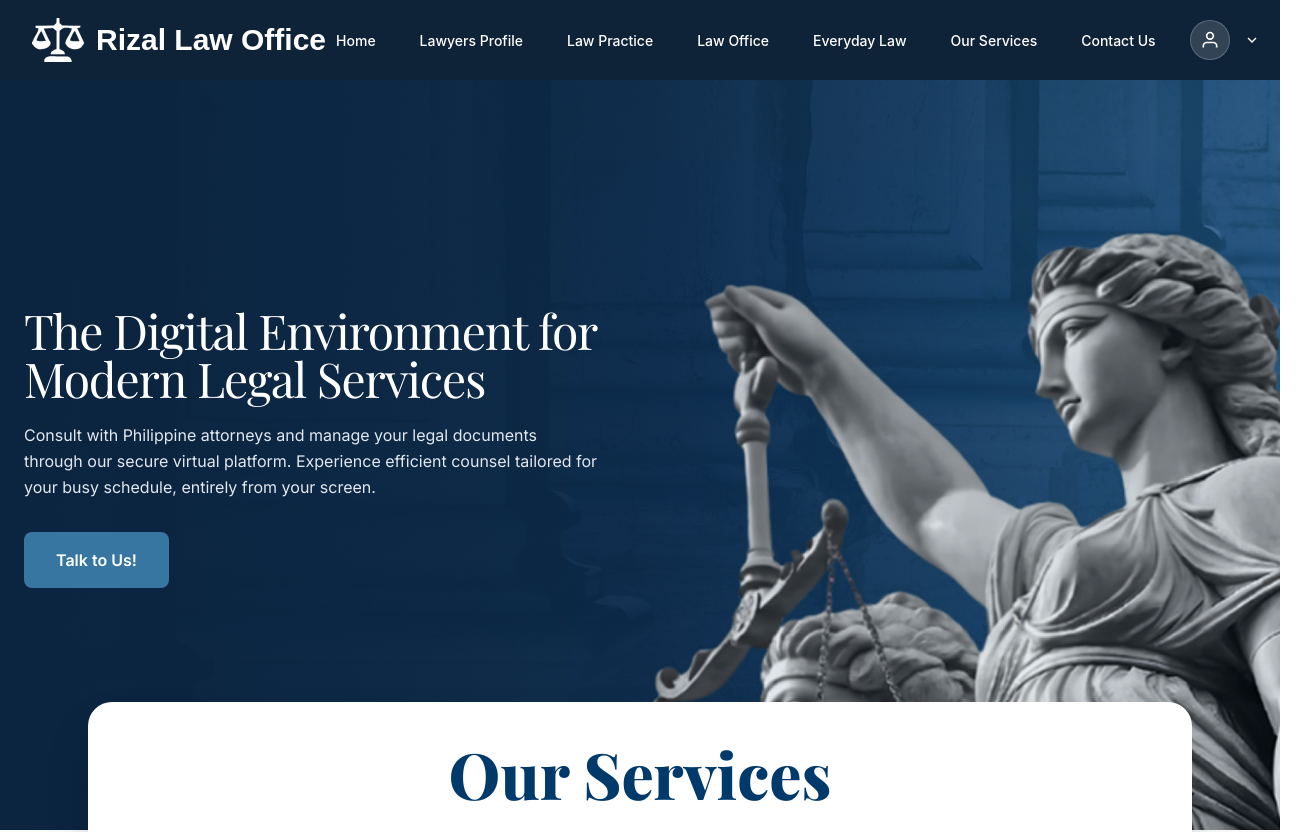
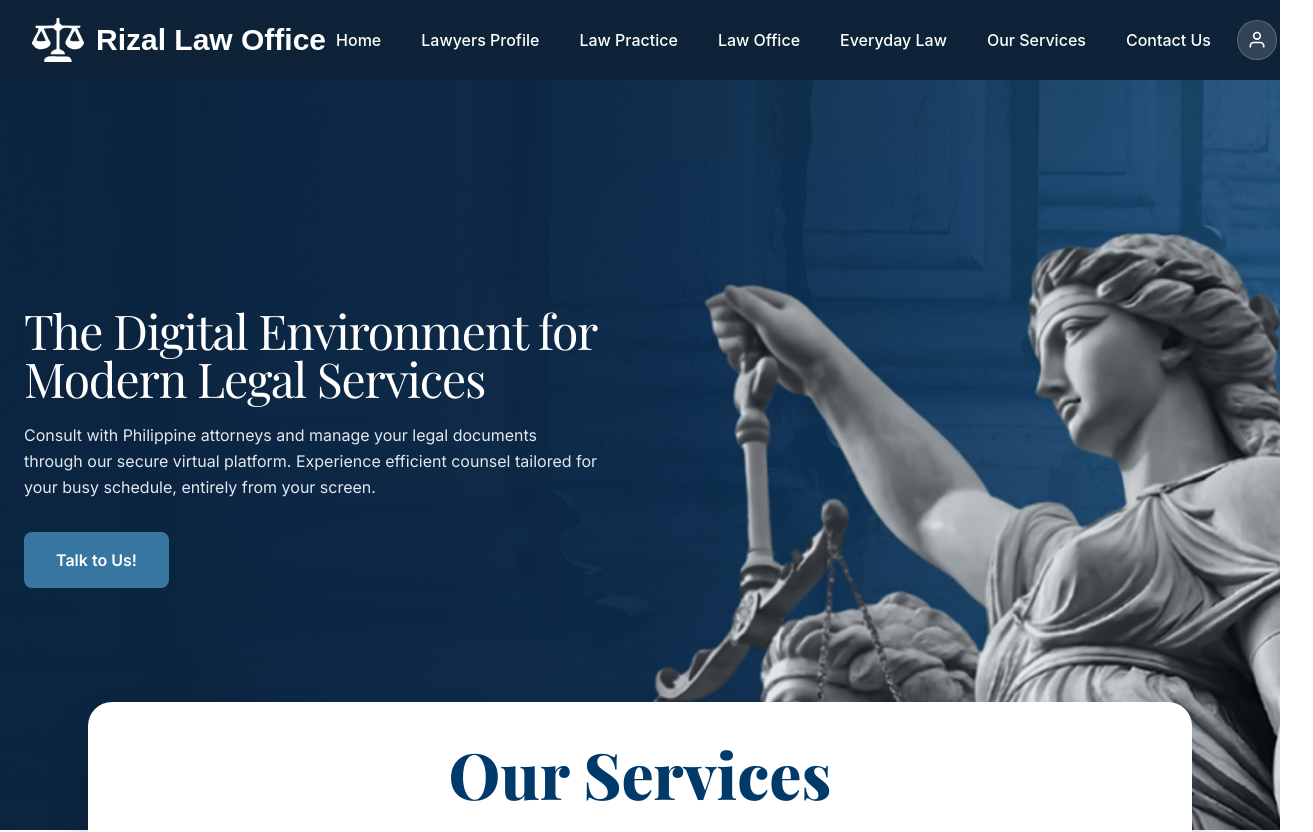
Before and after one commit to karllogdat/lexmeet-group4-template, a React (Vite) app: page / in a window 1280 px wide. Shown: the top 832 px of the page, 1313 px wide, since content can reach past the window. Built offline with nearby package versions, Linux system fonts and the light colour scheme; a web font is replaced by a local one.

Commit message:
fix navbar

```diff
--- a/src/components/Navbar.jsx
+++ b/src/components/Navbar.jsx
@@ -31,40 +31,38 @@ export default function Navbar() {
       e.preventDefault();
       setIsContactOpen(true);
     }
-
     setIsMenuOpen(false);
   };
 
   return (
     <>
-      {/* Inalis ang overflow-x-hidden dito para hindi ma-clip/matakpan ang ProfileDropdown */}
       <header className="sticky top-0 z-50 w-full bg-[#0F2338] text-white">
-        <nav className="mx-auto flex h-20 w-full max-w-7xl items-center justify-between px-6 lg:px-8">
+        <nav className="mx-auto flex h-20 w-full max-w-7xl items-center justify-between px-4 sm:px-6 lg:px-8">
           {/* Logo */}
           <div className="shrink-0">
             <BrandLogo />
           </div>
 
-          {/* Desktop Navigation */}
-          <div className="hidden flex-1 items-center justify-end gap-4 lg:flex xl:gap-6">
+          {/* Desktop Navigation (Switched to xl to prevent crowding at intermediate widths) */}
+          <div className="hidden items-center justify-end gap-3 xl:gap-5 xl:flex">
             {navItems.map((item) => (
               <NavLink
                 key={item.label}
                 href={item.href}
                 onClick={(e) => handleNavClick(e, item)}
               >
-                {item.label}
+                <span className="text-sm xl:text-base">{item.label}</span>
               </NavLink>
             ))}
           </div>
 
           {/* Desktop Profile */}
-          <div className="hidden shrink-0 lg:block lg:ml-6">
+          <div className="hidden shrink-0 xl:block xl:ml-4">
             <ProfileDropdown onOpenLogin={() => setIsLoginOpen(true)} />
           </div>
 
-          {/* Mobile Right Side */}
-          <div className="flex items-center gap-3 lg:hidden">
+          {/* Mobile/Tablet Right Side (Triggers below xl) */}
+          <div className="flex items-center gap-3 xl:hidden">
             <ProfileDropdown onOpenLogin={() => setIsLoginOpen(true)} />
 
             <button
@@ -77,9 +75,9 @@ export default function Navbar() {
           </div>
         </nav>
 
-        {/* Mobile Menu */}
+        {/* Mobile/Tablet Menu */}
         <div
-          className={`overflow-hidden transition-all duration-300 lg:hidden ${
+          className={`overflow-hidden transition-all duration-300 xl:hidden ${
             isMenuOpen ? "max-h-125 border-t border-white/20" : "max-h-0"
           }`}
         >
```
Also changed, not shown: 1 other file (tests, documents, lock files or other folders).
